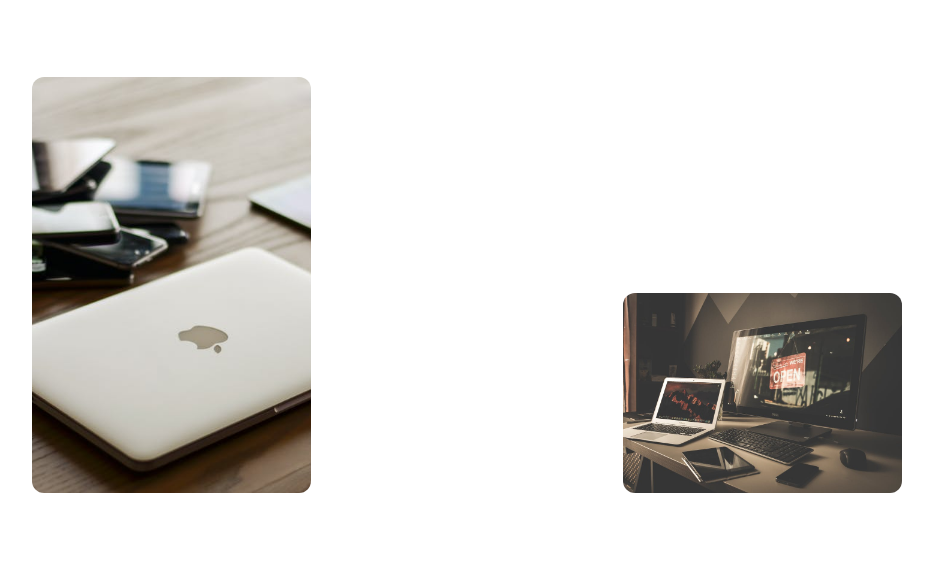
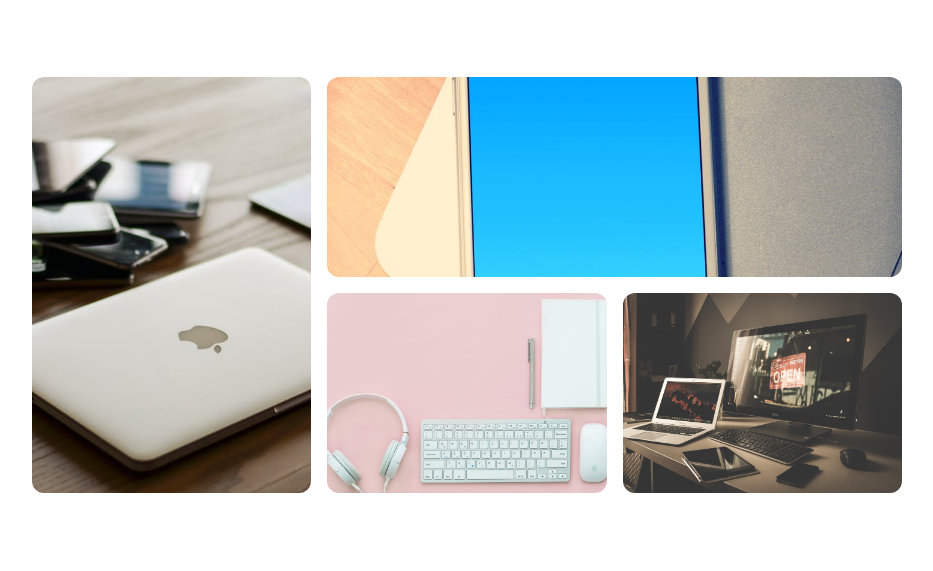
Before and after one commit to ravinderbhatoy/johndoe-portfolio, a plain HTML site: page index.html in a window 1280 px wide. Shown: the part 2506-3077 px from the top of the page, without its empty margins (173-1106 px from the left). Drawn offline with Linux system fonts and the light colour scheme; files whose address does not match are found by name.

Commit message:
Update styles.css

```diff
--- a/css/styles.css
+++ b/css/styles.css
@@ -347,13 +347,13 @@ ul {
 .project2 {
   grid-column-start: 2;
   grid-column-end: -1;
-  background: url(images/project-2.jpeg);
+  background: url(../images/project-2.jpeg);
   background-position: center center;
   background-size: cover;
 }
 .project3 {
   grid-column-start: 2;
-  background: url(images/project-3.jpeg);
+  background: url(../images/project-3.jpeg);
   background-position: center center;
   background-size: cover;
 }
```
